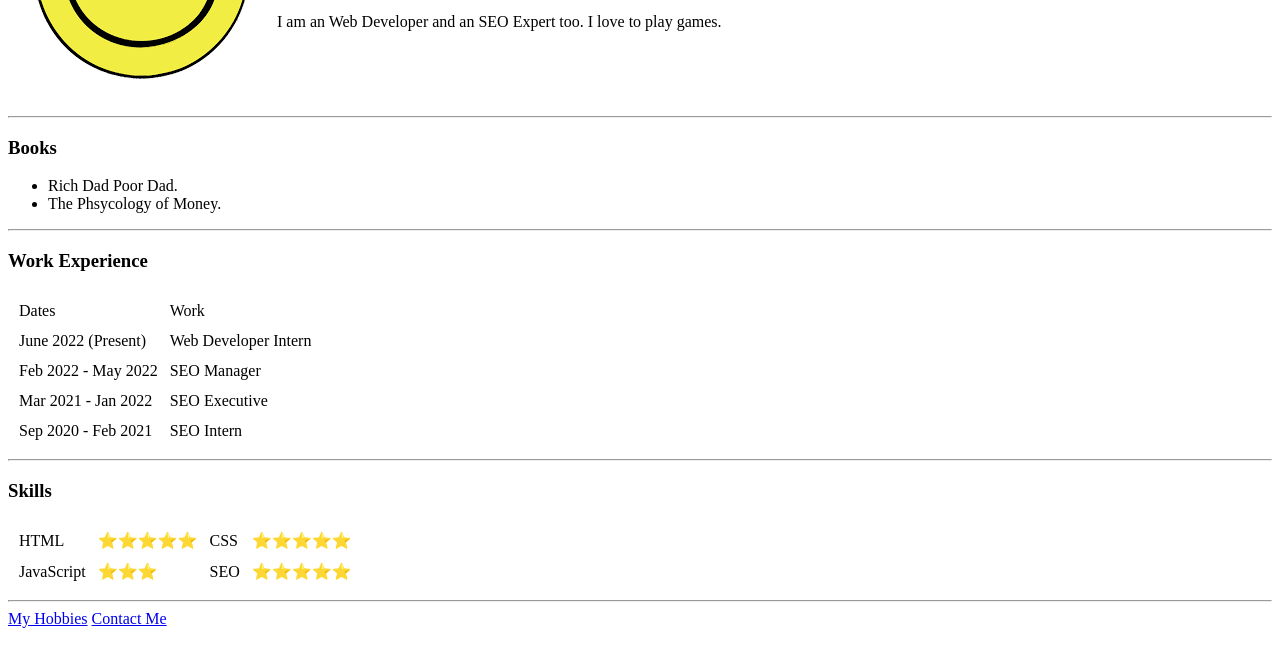
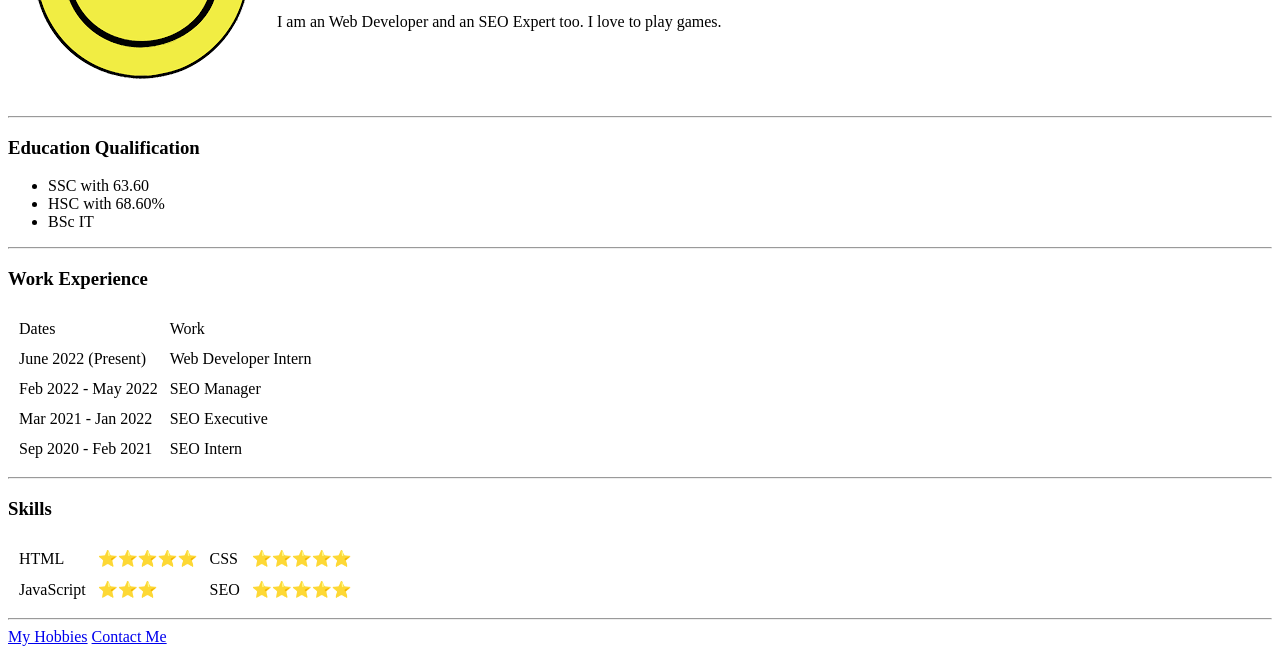
Before and after one commit to AdityaSahu70/cv, a plain HTML site: page index.html in a window 1280 px wide. Shown: the part 169-823 px from the top of the page. Drawn offline with Linux system fonts and the light colour scheme.

Commit message:
Education Qualification Update

```diff
--- a/index.html
+++ b/index.html
@@ -29,10 +29,11 @@
       </tr>
     </table>
     <hr />
-    <h3>Books</h3>
+    <h3>Education Qualification</h3>
     <ul>
-      <li>Rich Dad Poor Dad.</li>
-      <li>The Phsycology of Money.</li>
+      <li>SSC with 63.60</li>
+      <li>HSC with 68.60%</li>
+      <li>BSc IT</li>
     </ul>
     <hr />
     <h3>Work Experience</h3>
```
